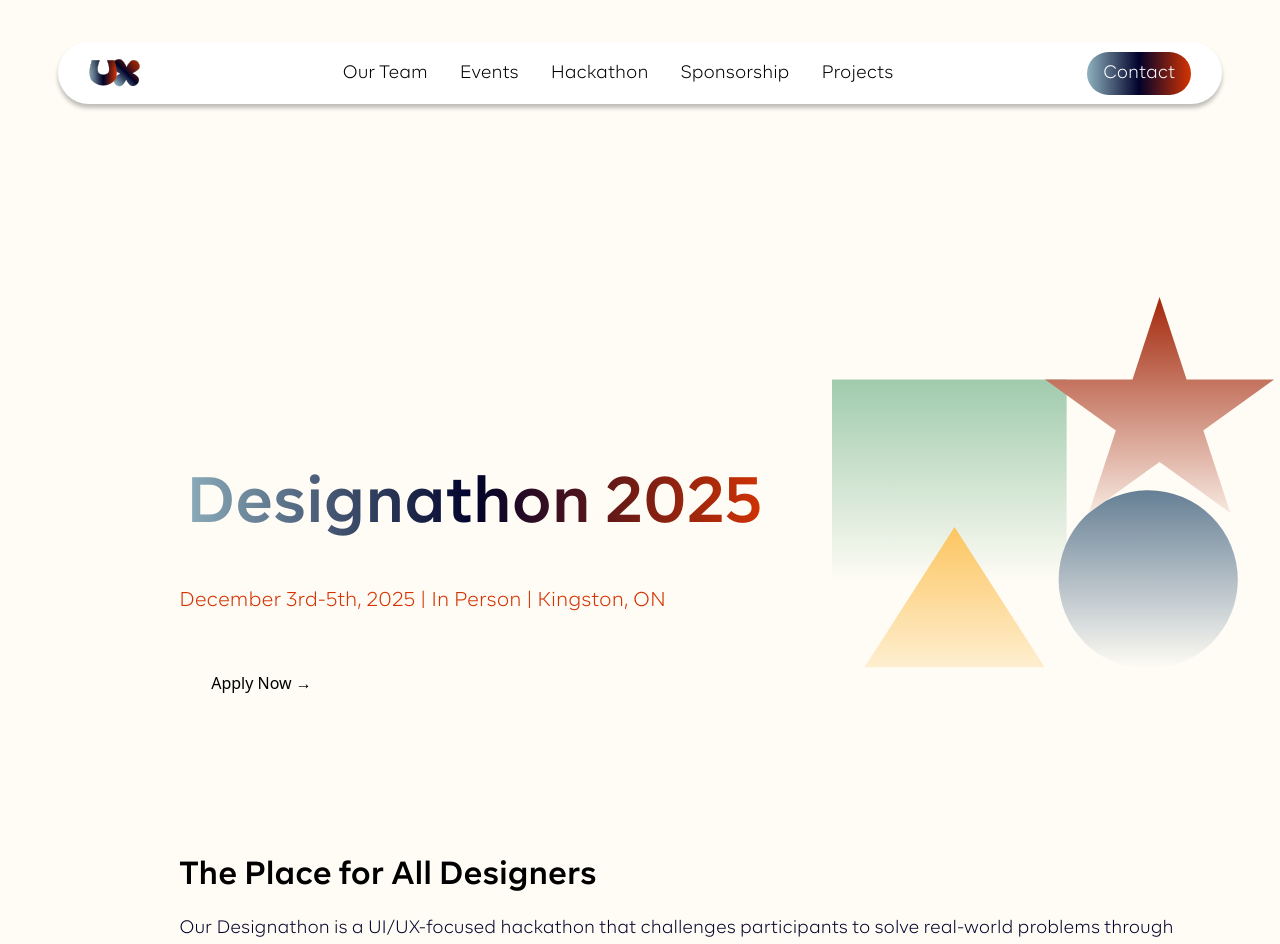
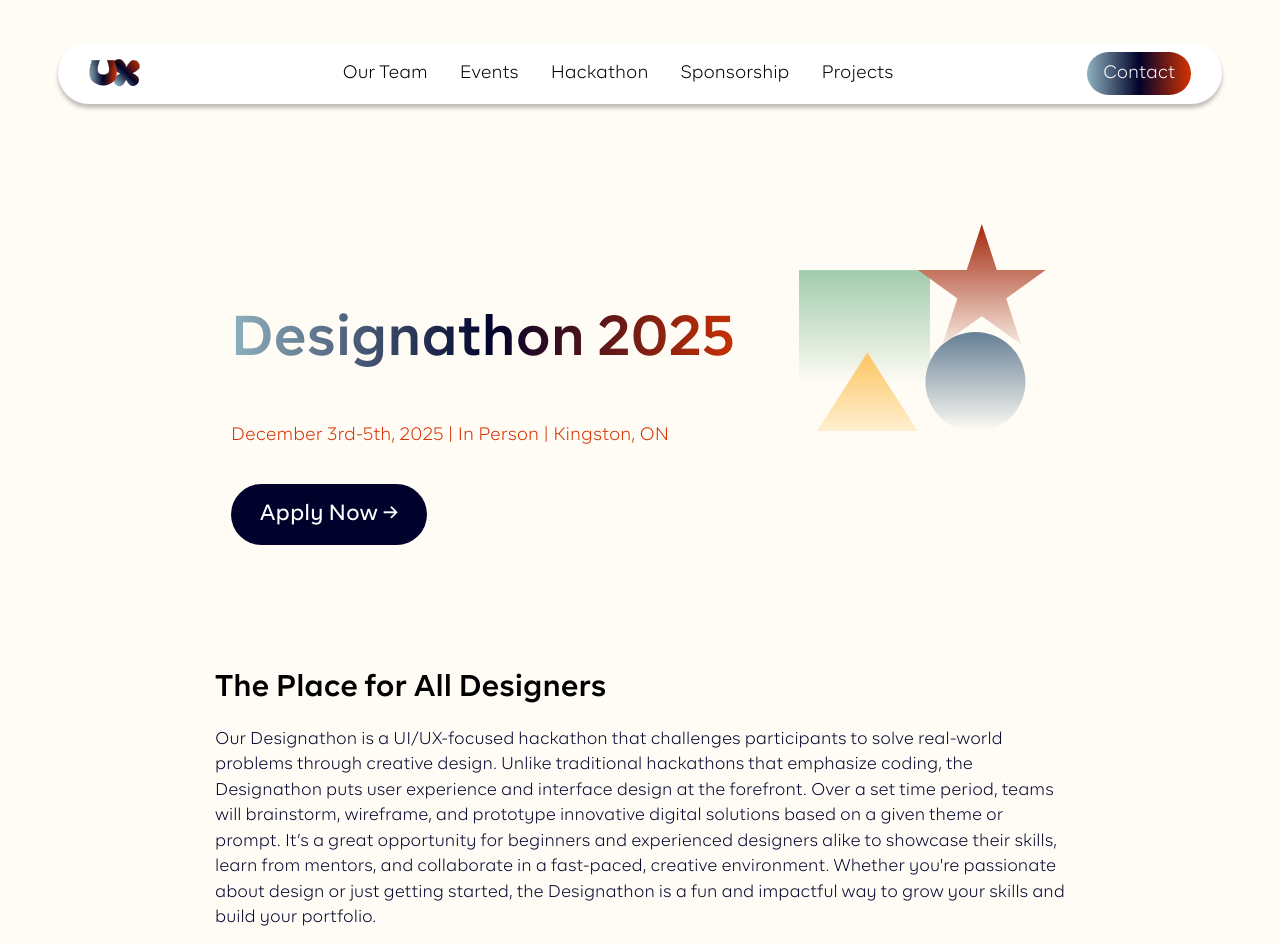
Before and after one commit to mukit-rahman1/ux, a React (Vite) app in the folder uxWeb/: page /hackathon in a window 1280 px wide. Shown: the top 944 px of the page. Built offline with nearby package versions, Linux system fonts and the light colour scheme.

Commit message:
Merge and Fixed Homepage Issues

```diff
--- a/uxWeb/src/styles/hackathon.css
+++ b/uxWeb/src/styles/hackathon.css
@@ -1,137 +1,10 @@
-/* Hero Section */
-.hero-section-hackathon {
-    padding: 12rem 0 0 0;
-}
+@import "./hackathon/hero.css";
+@import "./hackathon/content.css";
 
-.container-hackathon{
-    max-width: 1150px;
-    margin-left: 14vw;
-
-    position: relative;
-}
-
-.hero-grid-hk {
-    display: flex;
-    flex-direction: row;
-    gap: 3rem;
-    align-items: center;
-    justify-content: space-between;
-}
-
-.hero-content-hk {
-    display: flex;
-    flex-direction: column;
-    gap: 1.5rem;
-
-}
-
-.hero-title-hk {
-    font-size: 64px;
-    font-weight: 600;
-    line-height: 100%;
-    letter-spacing: 0px;
-    font-family: "BR Firma", sans-serif;
-
-
-    background: linear-gradient(to right, #8FB1BE, #00022B, #D53302);
-    background-clip: border-box;
-    -webkit-background-clip: text;
-    -webkit-text-fill-color: transparent;
-    height: 65px;
-    width: 590px;
-    white-space: nowrap;
-}
-
-.hero-subtitle-hk {
-    color: #D53302;
-    font-size: 20px;
-    font-weight: 400;
-    font-family: "BR Firma", sans-serif;
-    line-height: 100%;
-    letter-spacing: 0px;
-    margin-bottom: 1rem;
-}
-
-.hero-btn-hk {
-    padding: 1rem 2rem;
-    border-radius: 9999px;
-    transition: background-color 0.5s ease-in-out;
-    align-self: flex-start;
-    font-weight:500;
-    line-height: 32px;
-    letter-spacing: 0px;
-    text-align: center;
-    vertical-align: middle;
-    white-space: nowrap;
-}
+/* Content Sections */
 
 
 
-.hero-image-container-hk {
-    position: relative;
-    display: flex;
-    justify-content: center;
-    align-items: center;
-}
-
-.hero-image-hk {
-    width: 100%;
-    max-width: 28rem;
-    height: auto;
-}
-
-
-
-/* Content Sections */
-.content-section-hk {
-    padding: 4rem 0;
-}
-
-.section-title-hk {
-    color: #000000;
-    margin-top: 9rem;
-    margin-bottom: 1.5rem;
-
-    font-family: "BR Firma", sans-serif;
-    line-height: 100%;
-    letter-spacing: 0px;
-    text-align: left;
-    font-size: 32px;
-    font-weight: 600;
-}
-
-.section-content-hk {
-    max-width: 64rem;
-}
-
-.section-text-hk {
-    font-family: "BR Firma", sans-serif;
-    color: #00022B;
-    font-size: 18px;
-    font-weight: 400;
-    line-height: 150%;
-    letter-spacing: 0px;
-    text-align: left;
-}
-
-
-.sponsor-btn-hk {
-    padding: 1rem 2rem;
-    border-radius: 9999px;
-    transition: background 0.5s ease-in-out;
-    margin-top: 3rem;
-    margin-bottom: 15rem;
-    font-weight: 500;
-    line-height: 32px;
-    letter-spacing: 0px;
-    text-align: center;
-    vertical-align: middle;
-    white-space: nowrap;
-}
-
-.sponsor-btn-hk:hover {
-    background: #00022B linear-gradient(to right, #A3280C, #657F95);
-}
 
 .hm_tr {
     position: absolute;
@@ -146,10 +19,3 @@
     left: 0%;
     transform: translateY(-50%);
 }
-
-.card img{
-    position: absolute;
-    bottom: 1.2%;
-    right: 1.8%;
-
-}
--- a/uxWeb/src/styles/hackathon/hero.css
+++ b/uxWeb/src/styles/hackathon/hero.css
@@ -1,7 +1,7 @@
 
   /* Hero Section */
   .hero-section-hackathon {
-    padding: 12rem 0 0 0;
+    padding: 2rem 0 0 0;
   }
 
   .container-hackathon{
@@ -14,6 +14,7 @@
     display: flex;
     flex-direction: row;
     gap: 3rem;
+    padding: 0 1rem;
     align-items: center;
     justify-content: space-between;
   }
@@ -31,6 +32,7 @@
     line-height: 100%;
     letter-spacing: 0px;
     font-family: "BR Firma", sans-serif;
+    text-align: left;
 
 
     background: linear-gradient(to right, #8FB1BE, #00022B, #D53302);
@@ -167,8 +169,9 @@
 }
 
 @media (max-width: 1024px) {
+
   .hero-section-hackathon {
-    padding: 10rem 0 0 0;
+    padding: 1rem 0 0 0;
   }
 
   .container-hackathon {
@@ -181,6 +184,7 @@
     font-size: 38px;
     height: 60px;
     width: 350px;
+    margin-bottom: 0.5rem;
   }
 
   .hero-subtitle-hk {
@@ -193,14 +197,20 @@
   }
 
   .hero-image-hk {
+    margin-top: 9rem;
     max-width: 20rem;
+  }
+
+  .hero-grid-hk {
+    height: 200px;
+    margin-bottom: 15rem;
   }
 
 }
 
 @media (max-width: 768px) {
   .hero-section-hackathon {
-    padding: 7rem 0 0 0;
+    padding: 0rem 0 0 0;
   }
 
   .container-hackathon {
@@ -215,6 +225,7 @@
   }
 
   .hero-title-hk {
+    text-align: left;
     font-size: 42px;
     height: 60px;
     width: 400px;
@@ -230,13 +241,14 @@
   }
 
   .hero-image-hk {
+    margin-top: 1rem;
     max-width: 16rem;
   }
 }
 
 @media (max-width: 480px) {
   .hero-section-hackathon {
-    padding: 6rem 0 0 0;
+    padding: 0rem 0 0 0;
   }
 
   .container-hackathon {
--- a/uxWeb/src/styles/homepage.css
+++ b/uxWeb/src/styles/homepage.css
@@ -104,6 +104,11 @@ main {
   }
 
   @media (max-width: 1440px) {
+    .container-homepage {
+      max-width: 1040px;
+      padding: 0 2rem;
+    }
+
     .button-outline {
       font-size: 28px;
       padding: 15px 25px;
@@ -131,11 +136,18 @@ main {
       font-size: 24px;
       padding: 12px 20px;
     }
+
+    .container-homepage{
+      max-width: 768px;
+    }
   }
 
 
 
   @media (max-width: 768px) {
+    .container-homepage {
+      max-width: 480px;
+    }
     .nav-links {
       display: flex;
     }
--- a/uxWeb/src/styles/homepage/events.css
+++ b/uxWeb/src/styles/homepage/events.css
@@ -201,7 +201,7 @@
 
     overflow: hidden;
     display: flex;
-    flex-direction: column-reverse;
+    flex-direction: column-reverse !important;
     justify-content: space-between;
     align-items: center;
     padding: 3rem;
@@ -267,7 +267,7 @@
   }
 
   .event-description {
-    font-size: 10px;
+    font-size: 10px !important;
   }
 
 }
@@ -306,7 +306,7 @@
   }
 
   .event-description {
-    font-size: 9px;
+    font-size: 9px !important;
   }
 
 }
@@ -371,25 +371,25 @@
 
 @media (min-width: 1921px) {
   .events {
-    padding: 8rem 0;
+    padding: 8rem 0 !important;
   }
 
   .container-events {
-    max-width: 1600px;
+    max-width: 1600px !important;
   }
 
   .events-title {
-    font-size: 120px;
-    width: 1100px;
+    font-size: 120px !important;
+    width: 1100px !important;
   }
 
   .events-grid {
-    width: 200%;
-    gap: 8rem;
+    width: 200% !important;
+    gap: 8rem !important;
   }
 
   .event-card {
-    padding: 5rem;
+    padding: 5rem !important;
   }
 
   .event-content {
@@ -398,15 +398,15 @@
   }
 
   .event-title {
-    font-size: 42px;
+    font-size: 42px !important;
   }
 
   .event-description {
-    font-size: 16px;
+    font-size: 16px !important;
   }
 
   .events-btn {
-    font-size: 28px;
+    font-size: 28px !important;
   }
 
   .event-image {
@@ -417,11 +417,11 @@
 
 @media (min-width: 2560px) {
   .events {
-    padding: 10rem 0;
+    padding: 10rem 0 !important;
   }
 
   .container-events {
-    max-width: 2000px;
+    max-width: 2000px !important;
   }
 
   .events-title {
@@ -430,21 +430,21 @@
   }
 
   .events-grid {
-    width: 200%;
-    gap: 10rem;
-    height: 600px;
+    width: 200% !important;
+    gap: 10rem !important;
+    height: 600px !important;
   }
 
   .event-card {
-    padding: 7rem;
+    padding: 7rem !important;
   }
 
   .event-title {
-    font-size: 48px;
+    font-size: 48px !important;
   }
 
   .event-description {
-    font-size: 20px;
+    font-size: 20px !important;
   }
 
   .events-btn {
--- a/uxWeb/src/styles/homepage/hero.css
+++ b/uxWeb/src/styles/homepage/hero.css
@@ -13,7 +13,7 @@
 
 .hero {
   position: relative;
-  top: 185px;
+  top: 0px;
   overflow: hidden;
 }
 
@@ -26,9 +26,11 @@
   font-size: 128px;
   font-weight: 600;
 
+  margin-left: 0;
+
   margin-bottom: 2rem;
   line-height: 1.1;
-
+  text-align: left;
   background: linear-gradient(to right, #8FB1BE, #00022B, #D53302);
   background-clip: border-box;
   -webkit-background-clip: text;
@@ -143,7 +145,11 @@
 
 @media (max-width: 1024px) {
   .hero {
-    top: 150px;
+    top: 0px;
+  }
+
+  .hero-top {
+    height: 340px;
   }
 
   .hero-content {
@@ -153,7 +159,7 @@
   .hero-title {
     font-size: 72px;
     height: 160px;
-    width: 380px;
+    width: 300px;
   }
 
   .hero-subtitle {
@@ -171,7 +177,7 @@
 
 @media (max-width: 768px) {
   .hero {
-    top: 120px;
+    top: 0px;
   }
 
   .hero-content {
@@ -196,7 +202,7 @@
   }
 
   .join-btn {
-    align-self: center;
+    align-self: flex-end;
     font-size: 18px;
     padding: 0.4rem 0.8rem;
   }
--- a/uxWeb/src/styles/homepage/values.css
+++ b/uxWeb/src/styles/homepage/values.css
@@ -305,7 +305,7 @@
 
 @media (max-width: 1024px) {
   .values {
-    top: 360px;
+    top: 160px;
     height: 1500px;
     margin-bottom: 2rem;
   }
--- a/uxWeb/src/styles/homepage/vision.css
+++ b/uxWeb/src/styles/homepage/vision.css
@@ -81,7 +81,7 @@
 
 @media (max-width: 1024px) {
   .vision {
-    top: 180px;
+    top: 120px;
     padding: 4rem 0;
   }
 
```
